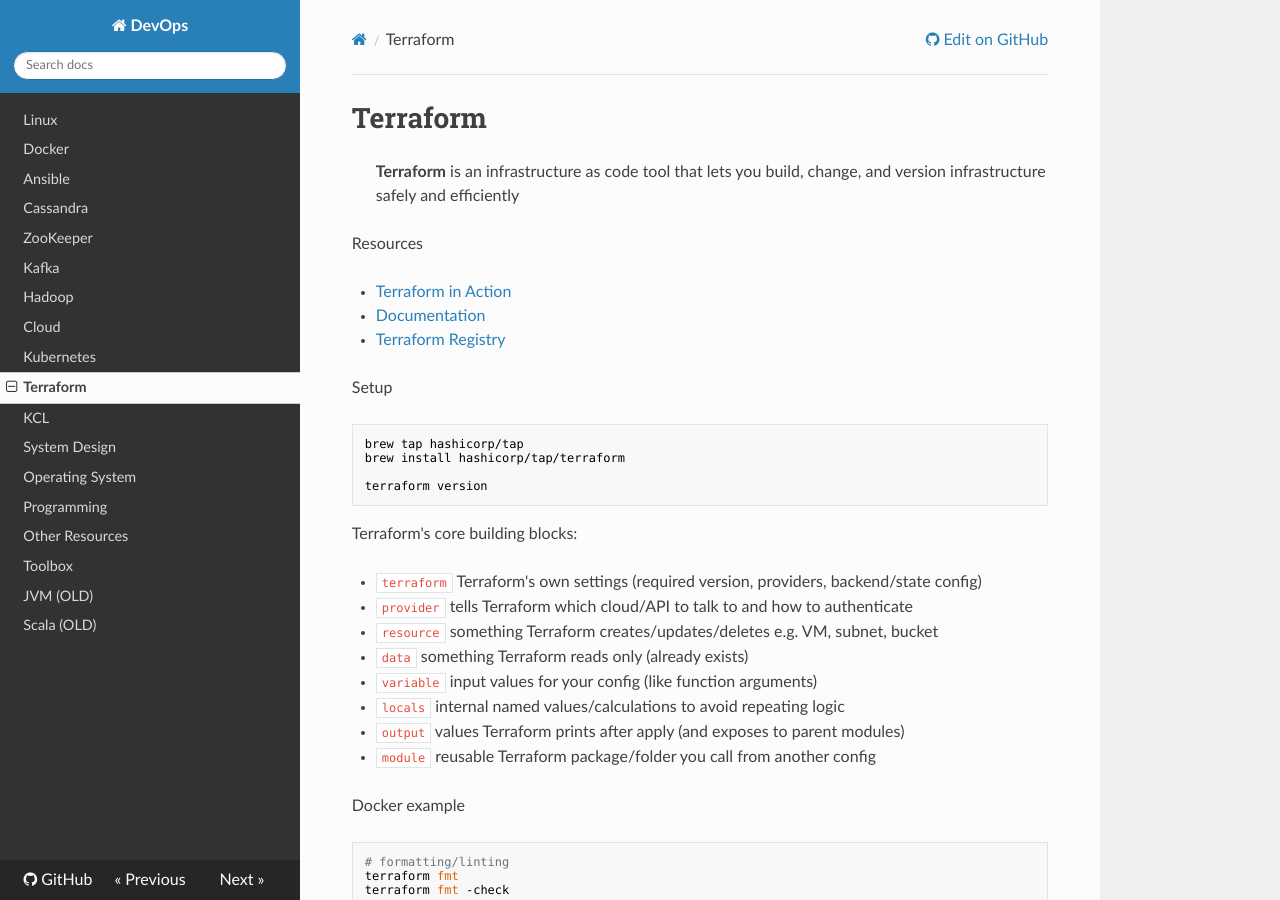
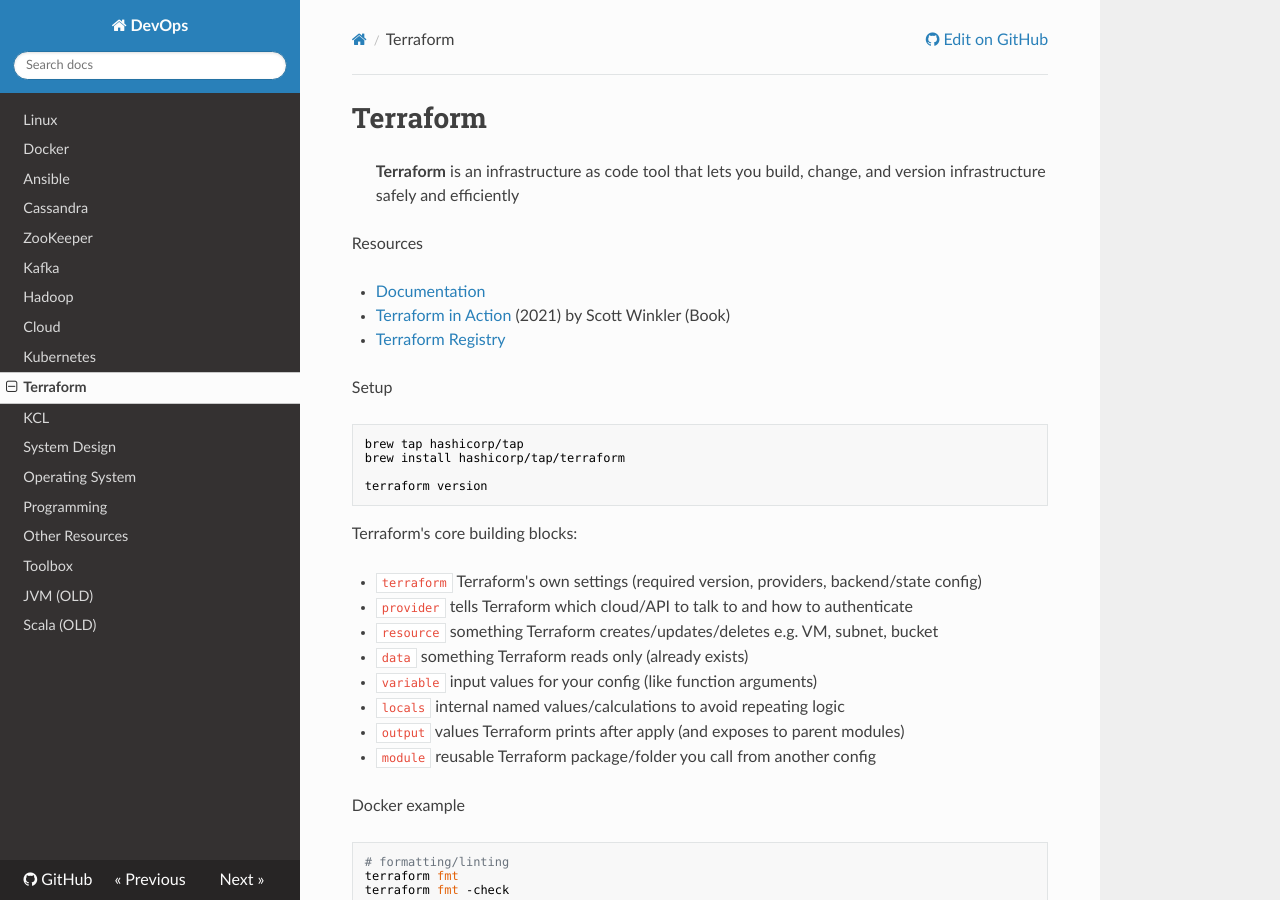
Before and after one commit to niqdev/devops, an MkDocs documentation site: the page built from docs/terraform.md, in a window 1280 px wide and 900 px high. Built offline with MkDocs 1.6.1, drawn with Linux system fonts in a browser that asks for light colours; nearby versions of some CDN libraries.

Commit message:
update docs

```diff
--- a/docs/terraform.md
+++ b/docs/terraform.md
@@ -4,8 +4,8 @@
 
 Resources
 
-* [Terraform in Action](https://www.manning.com/books/terraform-in-action)
 * [Documentation](https://developer.hashicorp.com/terraform)
+* [Terraform in Action](https://www.manning.com/books/terraform-in-action) (2021) by Scott Winkler (Book)
 * [Terraform Registry](https://registry.terraform.io)
 
 Setup
```
